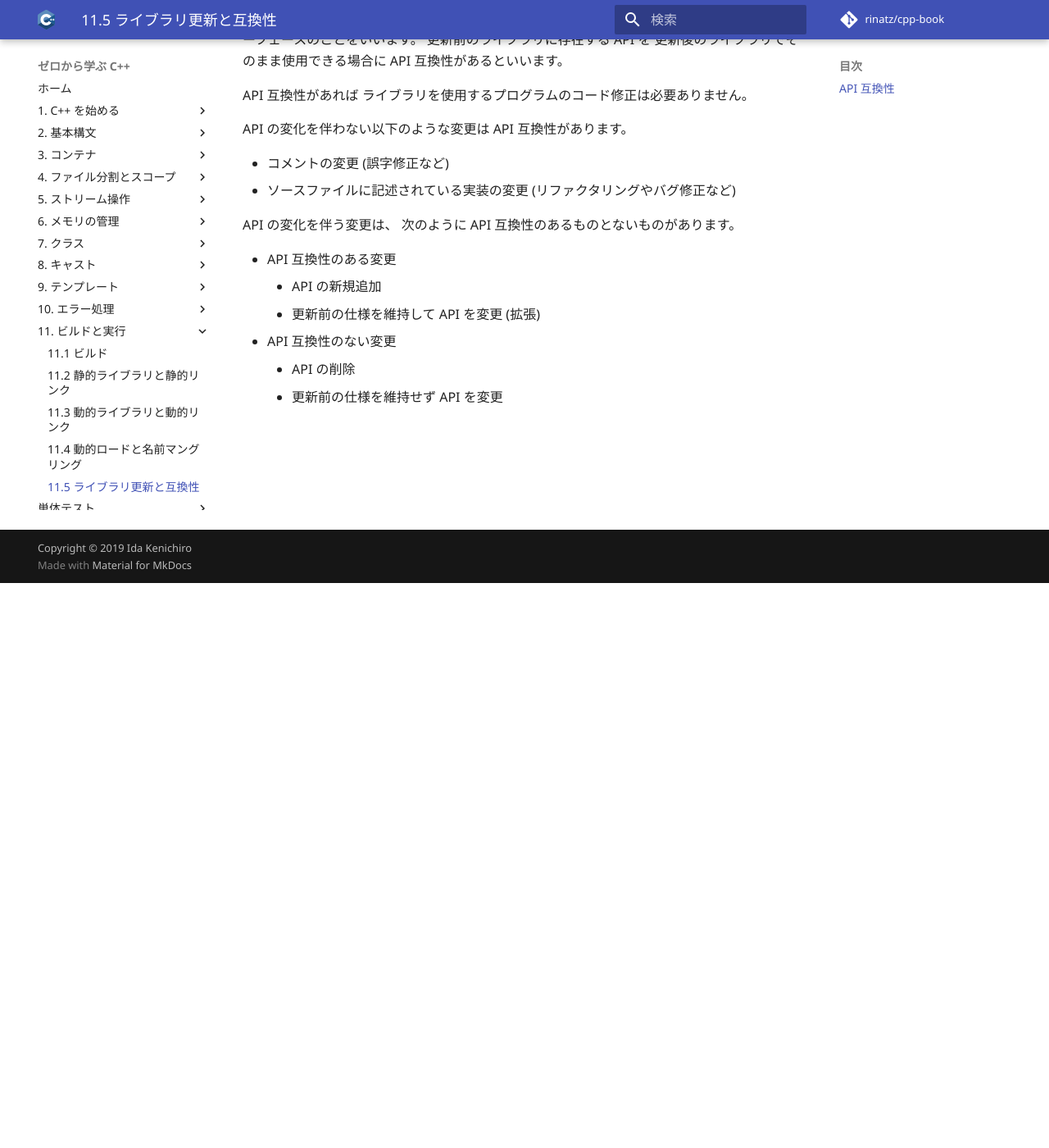
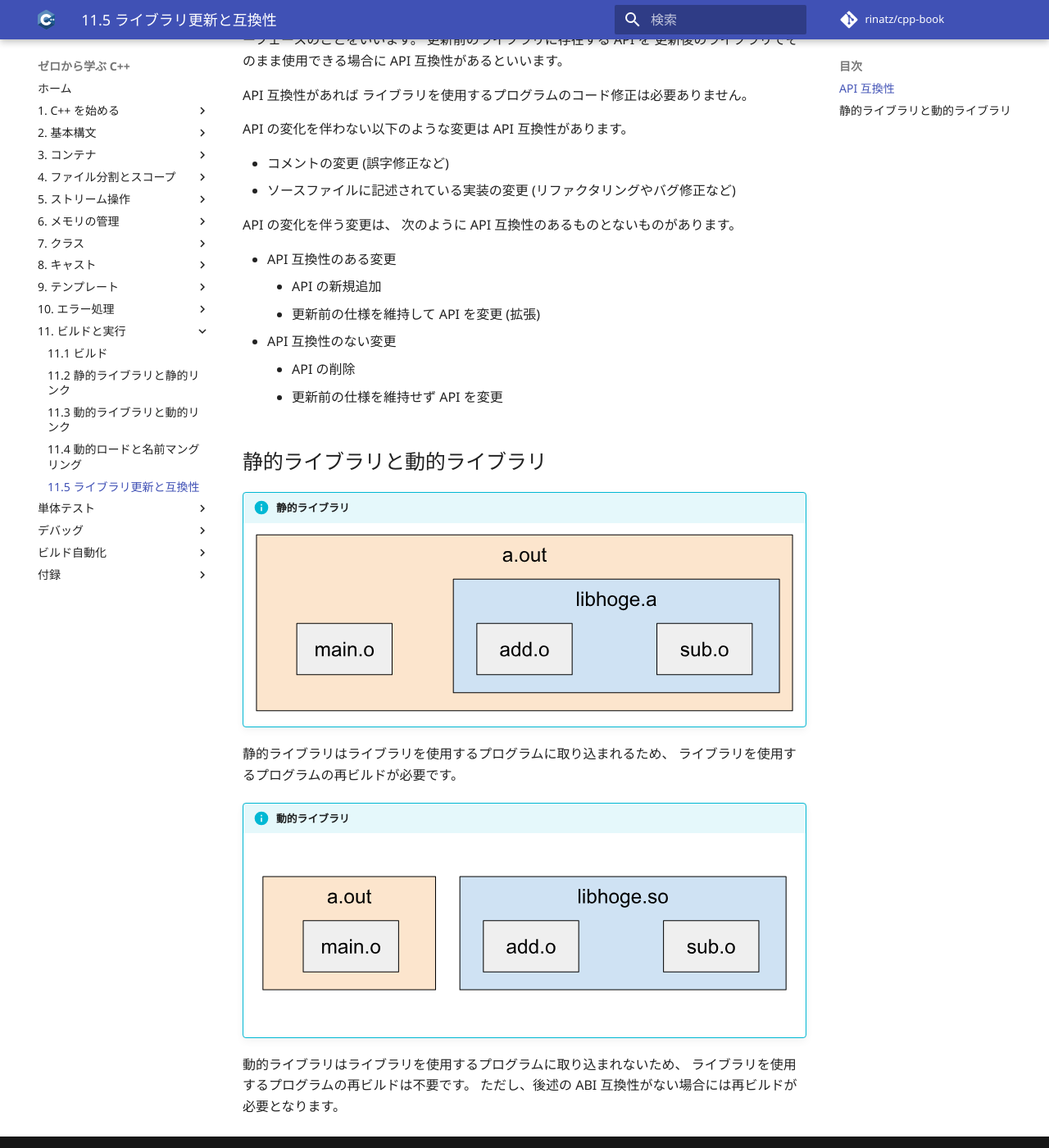
Before and after one commit to rinatz/cpp-book, an MkDocs documentation site: the page built from docs/ch11-05-library-updating-and-compatibility.md, in a window 1280 px wide and 1400 px high, scrolled down 689 px. Shown: the whole window at 82% size. Built offline with MkDocs 1.6.1 and Material for MkDocs 9.7.7, drawn with Linux system fonts in a browser that asks for light colours; comment, search, counter and statistics services are not loaded.

Commit message:
Explain rebuild necessity for static and dynamic libraries

```diff
--- a/docs/ch11-05-library-updating-and-compatibility.md
+++ b/docs/ch11-05-library-updating-and-compatibility.md
@@ -37,3 +37,21 @@ API の変化を伴う変更は、
 - API 互換性のない変更
     - API の削除
     - 更新前の仕様を維持せず API を変更
+
+## 静的ライブラリと動的ライブラリ
+
+!!! info "静的ライブラリ"
+    ![静的ライブラリ][static_library]
+
+静的ライブラリはライブラリを使用するプログラムに取り込まれるため、
+ライブラリを使用するプログラムの再ビルドが必要です。
+
+!!! info "動的ライブラリ"
+    ![動的ライブラリ][dynamic_library]
+
+動的ライブラリはライブラリを使用するプログラムに取り込まれないため、
+ライブラリを使用するプログラムの再ビルドは不要です。
+ただし、後述の ABI 互換性がない場合には再ビルドが必要となります。
+
+[static_library]: img/static_library.svg
+[dynamic_library]: img/dynamic_library.svg
```
Also changed, not shown: docs/img/dynamic_library.svg (added), docs/img/static_library.svg (added).
